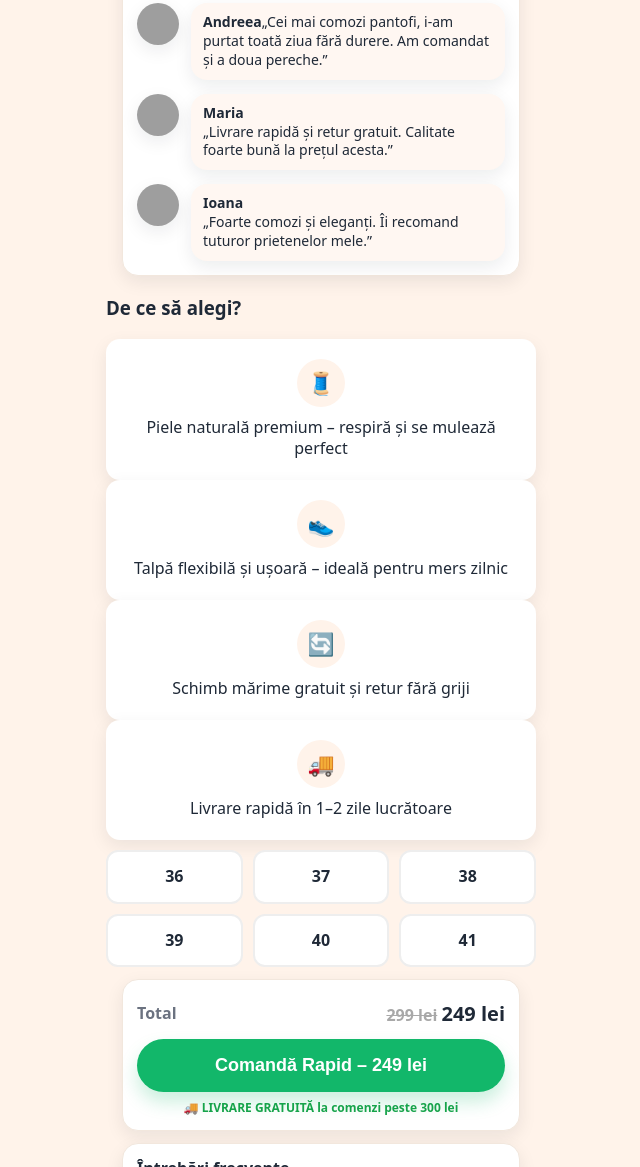
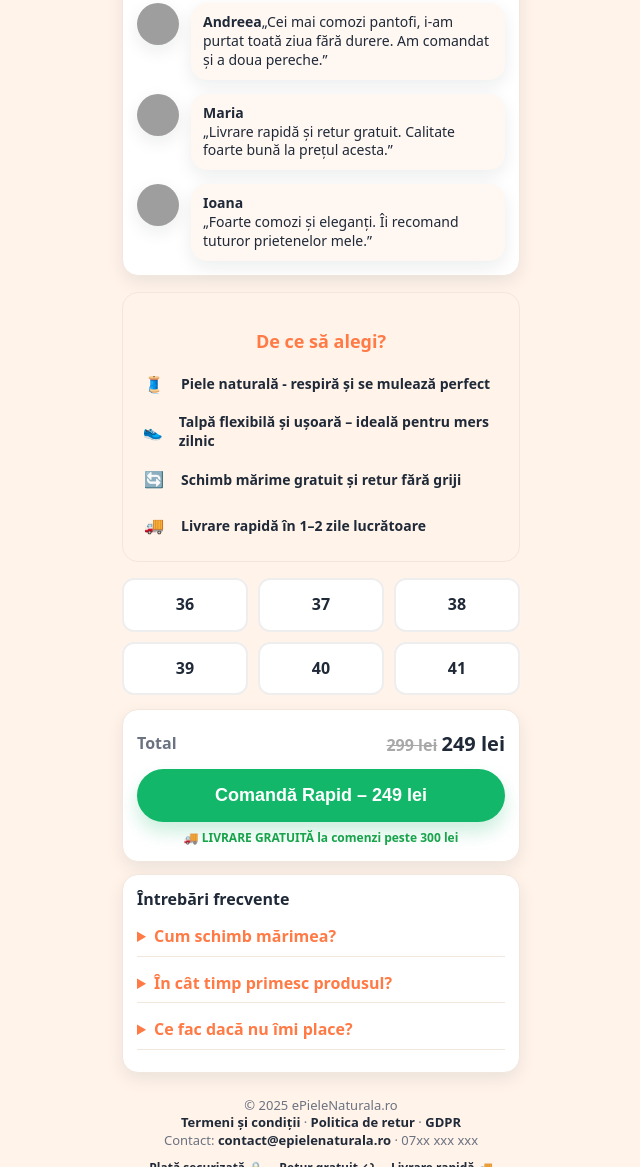
Before and after one commit to afkishere/lp, a plain HTML site: page index.html in a window 1280 px wide. Shown: the part 937-2104 px from the top of the page, without its empty margins (319-959 px from the left). Drawn offline with Linux system fonts and the light colour scheme; grey boxes are pictures that could not be loaded.

Commit message:
Update index.html

```diff
--- a/index.html
+++ b/index.html
@@ -89,51 +89,59 @@
   .tiny{font-size:12px}
 
   /* New Sections Styling */
-  /* Beneficii - dreptunghiulare */
-.benefit-card {
+  /* Beneficii - un singur card */
+.benefits-card {
+  background: var(--bg);
+  border: 1px solid #f2e7dd;
+  border-radius: var(--radius);
+  padding: 18px 14px;
+  margin: 16px;
+}
+.benefits-card h3 {
+  text-align: center;
+  font-size: 18px;
+  font-weight: 900;
+  color: var(--accent);
+  margin-bottom: 14px;
+}
+.benefits-list {
+  display: grid;
+  gap: 12px;
+}
+.benefits-list .item {
   display: flex;
-  flex-direction: column;
   align-items: center;
-  text-align: center;
-  background: #fff;
-  border-radius: 14px;
-  box-shadow: var(--shadow);
-  padding: 20px 12px;
-  min-height: 120px; /* le face mai dreptunghiulare */
-  justify-content: center;
+  gap: 10px;
+  font-weight: 600;
+  font-size: 14px;
+  color: var(--ink);
 }
-
-.benefit-card .icon {
-  width: 48px;
-  height: 48px;
+.benefits-list .icon {
+  width: 34px;
+  height: 34px;
   border-radius: 50%;
   background: #fff3ea;
   display: flex;
   align-items: center;
   justify-content: center;
-  font-size: 22px;
-  margin-bottom: 10px;
+  font-size: 16px;
   color: var(--accent);
 }
 
-/* Selector marimi */
-#size-card h3 {
-  display: none; /* ascunde titlul */
-}
-
+/* Selector marimi - mai compacte */
 .sizes {
   display: grid;
   grid-template-columns: repeat(3, 1fr);
-  gap: 12px;
+  gap: 10px;
+  margin: 14px 16px;
 }
-
 .size {
   border: 2px solid #eee;
-  border-radius: 12px;
+  border-radius: 10px;
   text-align: center;
-  padding: 20px 0; /* mai înalte */
+  padding: 12px 0; /* mai mic decât 20px */
   font-weight: 900;
-  font-size: 16px;
+  font-size: 15px;
   cursor: pointer;
   background: #fff;
   transition: all .2s ease;
@@ -144,6 +152,7 @@
   color: var(--accent);
   box-shadow: var(--shadow);
 }
+
 
 
 
@@ -284,25 +293,13 @@
 
 
    <!-- Beneficii -->
-<section class="benefits-section">
-  <h3 class="benefits-title">De ce să alegi?</h3>
-  <div class="benefits-grid">
-    <div class="benefit-card">
-      <div class="icon">🧵</div>
-      <div class="text">Piele naturală premium – respiră și se mulează perfect</div>
-    </div>
-    <div class="benefit-card">
-      <div class="icon">👟</div>
-      <div class="text">Talpă flexibilă și ușoară – ideală pentru mers zilnic</div>
-    </div>
-    <div class="benefit-card">
-      <div class="icon">🔄</div>
-      <div class="text">Schimb mărime gratuit și retur fără griji</div>
-    </div>
-    <div class="benefit-card">
-      <div class="icon">🚚</div>
-      <div class="text">Livrare rapidă în 1–2 zile lucrătoare</div>
-    </div>
+<section class="benefits-card">
+  <h3>De ce să alegi?</h3>
+  <div class="benefits-list">
+    <div class="item"><div class="icon">🧵</div> Piele naturală - respiră și se mulează perfect</div>
+    <div class="item"><div class="icon">👟</div> Talpă flexibilă și ușoară – ideală pentru mers zilnic</div>
+    <div class="item"><div class="icon">🔄</div> Schimb mărime gratuit și retur fără griji</div>
+    <div class="item"><div class="icon">🚚</div> Livrare rapidă în 1–2 zile lucrătoare</div>
   </div>
 </section>
 
```
